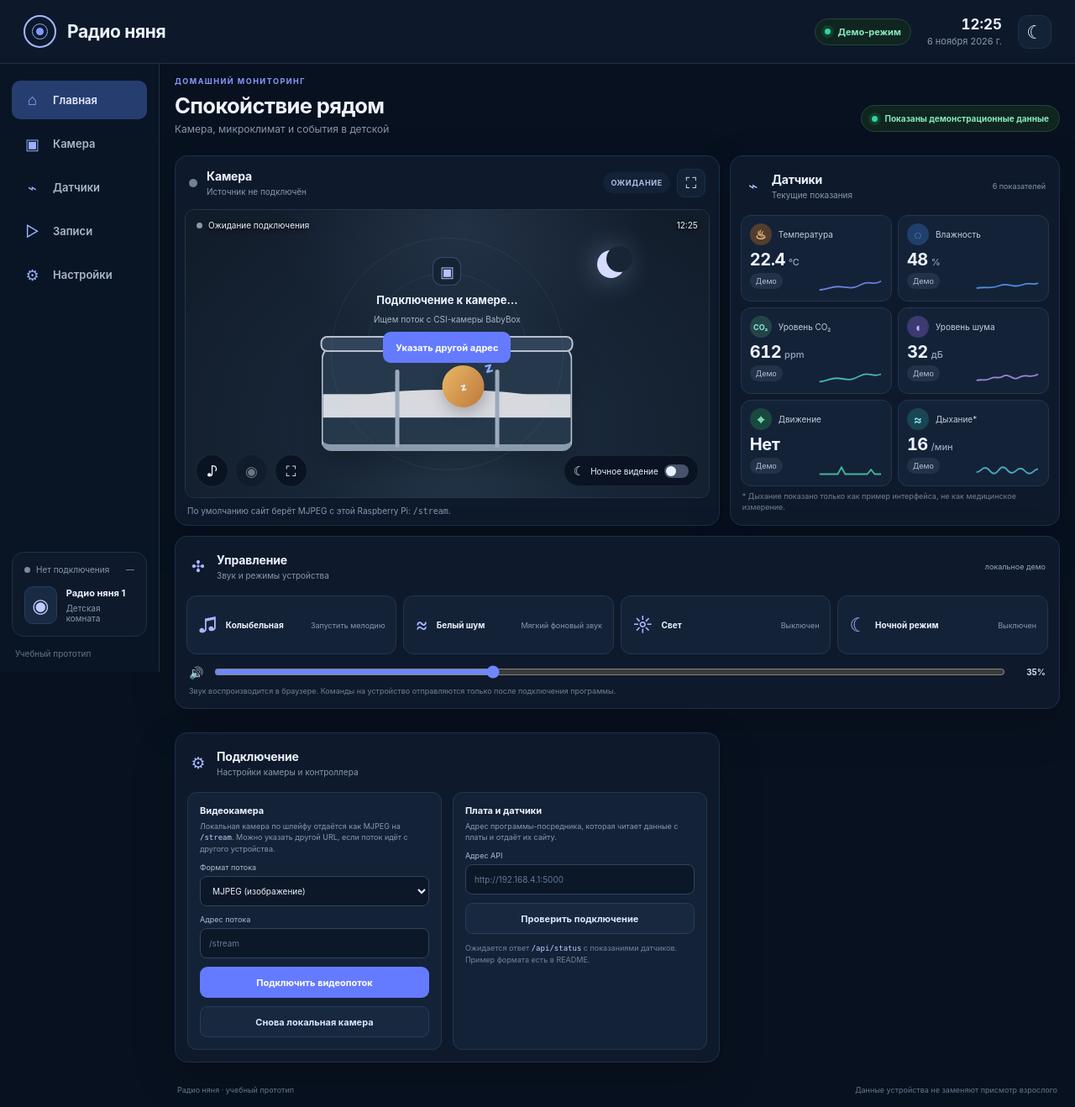
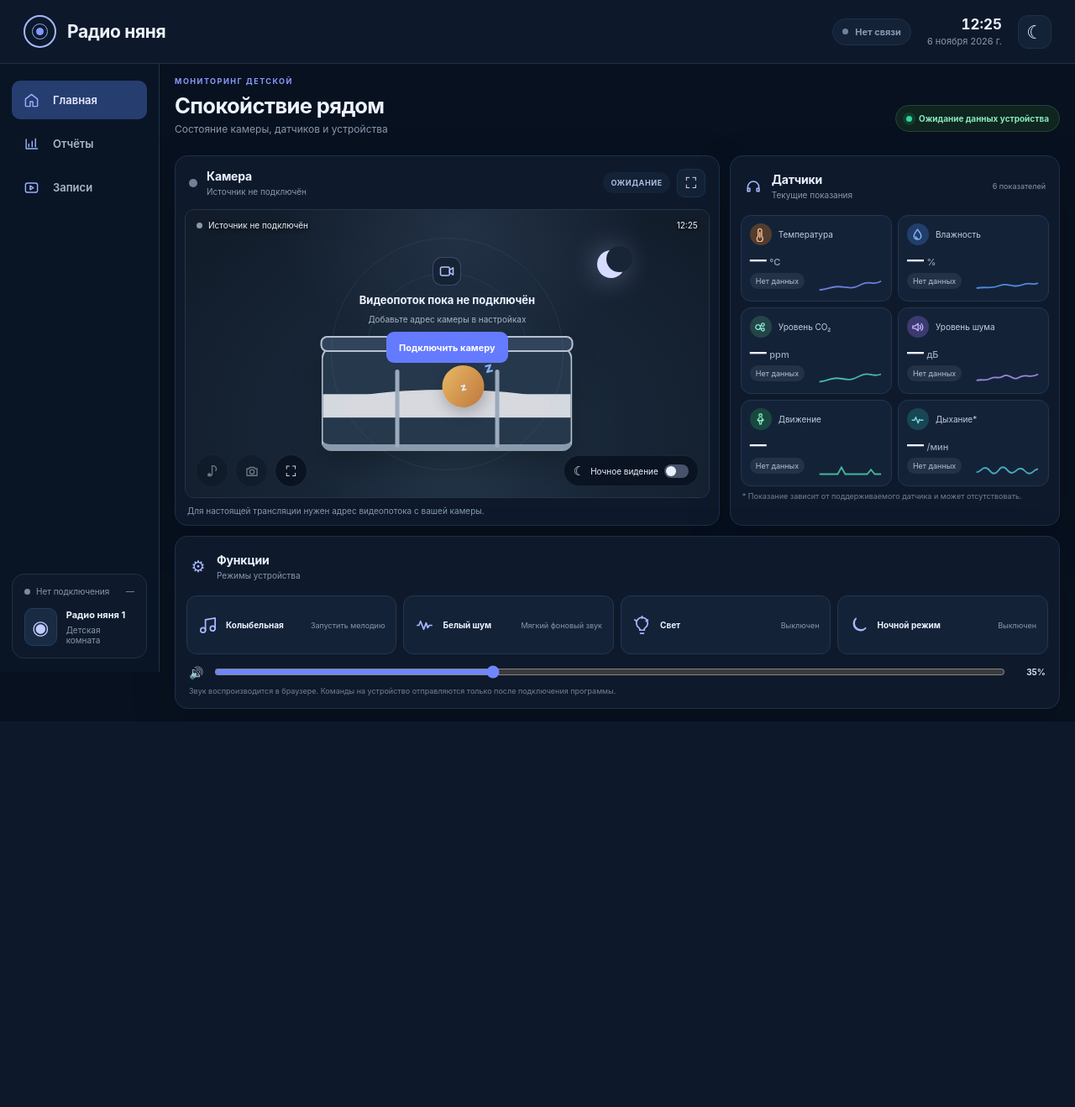
Before and after one commit to Kabakov-Ivan/BabyBox, a Flask app: page / in a window 1280 px wide. Shown: the whole page at 84% size. After the commit the page ends 859 px from the top, so only its background shows below. Run offline with Flask 3, Linux system fonts and the light colour scheme.

Commit message:
Правки по интерфейсу

```diff
--- a/monitor/templates/index.html
+++ b/monitor/templates/index.html
@@ -14,7 +14,7 @@
       <span>Радио няня</span>
     </a>
     <div class="topbar-right">
-      <span class="connection-pill" id="connectionPill"><i></i><span id="connectionText">Демо-режим</span></span>
+      <span class="connection-pill" id="connectionPill"><i></i><span id="connectionText">Нет связи</span></span>
       <div class="datetime"><strong id="clock">--:--</strong><span id="date">Загрузка даты</span></div>
       <button class="icon-button theme-button" id="themeBtn" type="button" aria-label="Переключить тему" title="Переключить тему">☾</button>
     </div>
@@ -23,23 +23,20 @@
   <div class="app-shell">
     <aside class="sidebar" aria-label="Основная навигация">
       <nav class="nav-list">
-        <a class="nav-item active" href="#dashboard"><span aria-hidden="true">⌂</span><b>Главная</b></a>
-        <a class="nav-item" href="#camera"><span aria-hidden="true">▣</span><b>Камера</b></a>
-        <a class="nav-item" href="#sensors"><span aria-hidden="true">⌁</span><b>Датчики</b></a>
-        <a class="nav-item" href="#recordings"><span aria-hidden="true">▷</span><b>Записи</b></a>
-        <a class="nav-item" href="#settings"><span aria-hidden="true">⚙</span><b>Настройки</b></a>
+        <a class="nav-item active" href="#dashboard" data-view="home"><span aria-hidden="true"><svg viewBox="0 0 24 24"><path d="m3 10 9-7 9 7v10a1 1 0 0 1-1 1h-6v-7h-4v7H4a1 1 0 0 1-1-1z"/></svg></span><b>Главная</b></a>
+        <a class="nav-item" href="#reports" data-view="reports"><span aria-hidden="true"><svg viewBox="0 0 24 24"><path d="M4 19V5m0 14h17M8 16v-4m5 4V8m5 8V4"/></svg></span><b>Отчёты</b></a>
+        <a class="nav-item" href="#recordings" data-view="recordings"><span aria-hidden="true"><svg viewBox="0 0 24 24"><rect x="3" y="5" width="18" height="14" rx="3"/><path d="m10 9 5 3-5 3z"/></svg></span><b>Записи</b></a>
       </nav>
       <div class="device-card">
         <div class="device-topline"><span class="device-dot" id="deviceDot"></span><span id="deviceState">Нет подключения</span><span class="battery">—</span></div>
         <div class="device-info"><span class="device-avatar">◉</span><span><b>Радио няня 1</b><small>Детская комната</small></span></div>
       </div>
-      <p class="sidebar-foot">Учебный прототип</p>
     </aside>
 
     <main class="dashboard" id="dashboard">
       <div class="page-heading">
-        <div><p class="eyebrow">ДОМАШНИЙ МОНИТОРИНГ</p><h1>Спокойствие рядом</h1><p class="subheading">Камера, микроклимат и события в детской</p></div>
-        <span class="demo-label" id="dataLabel"><i></i>Показаны демонстрационные данные</span>
+        <div><p class="eyebrow">МОНИТОРИНГ ДЕТСКОЙ</p><h1>Спокойствие рядом</h1><p class="subheading">Состояние камеры, датчиков и устройства</p></div>
+        <span class="demo-label" id="dataLabel"><i></i>Ожидание данных устройства</span>
       </div>
 
       <div class="top-grid">
@@ -52,7 +49,7 @@
             <div class="camera-illustration" id="streamPlaceholder">
               <div class="room-glow"></div><div class="moon-shape"></div>
               <div class="crib-illustration"><div class="crib-head"></div><div class="crib-mattress"></div><div class="crib-rail rail-one"></div><div class="crib-rail rail-two"></div><div class="sleeping-baby">z<sup>z</sup></div></div>
-              <div class="placeholder-copy"><span class="camera-placeholder-icon">▣</span><b>Подключение к камере…</b><span>Ищем поток с CSI-камеры BabyBox</span><button class="button button-primary" id="connectCameraBtn" type="button">Указать другой адрес</button></div>
+              <div class="placeholder-copy"><span class="camera-placeholder-icon"><svg viewBox="0 0 24 24"><rect x="3" y="6" width="13" height="12" rx="2"/><path d="m16 10 5-3v10l-5-3z"/></svg></span><b>Видеопоток пока не подключён</b><span>Добавьте адрес камеры в настройках</span><button class="button button-primary" id="connectCameraBtn" type="button">Подключить камеру</button></div>
             </div>
             <img class="stream-media" id="mjpegStream" alt="Трансляция с камеры" hidden>
             <video class="stream-media" id="videoStream" playsinline autoplay muted controls hidden></video>
@@ -60,43 +57,43 @@
             <div class="camera-overlay"><span><i></i><span id="overlayCameraState">Ожидание подключения</span></span><span id="streamClock">--:--</span></div>
             <div class="camera-controls">
               <button class="round-control" id="videoAudioBtn" type="button" aria-label="Включить звук видео" title="Звук видео">♪</button>
-              <button class="round-control" id="snapshotBtn" type="button" aria-label="Сделать снимок" title="Сделать снимок" disabled>◉</button>
+              <button class="round-control" id="snapshotBtn" type="button" aria-label="Сделать снимок" title="Сделать снимок" disabled><svg viewBox="0 0 24 24"><path d="M4 8h3l1.5-2h7L17 8h3v11H4z"/><circle cx="12" cy="13" r="3.5"/></svg></button>
               <button class="round-control" id="cameraFullscreenBtn" type="button" aria-label="Развернуть видео" title="На весь экран">⛶</button>
               <button class="night-control" id="nightVisionBtn" type="button" aria-pressed="false"><span>☾</span> Ночное видение <i></i></button>
             </div>
           </div>
-          <p class="camera-note" id="cameraNote">По умолчанию сайт берёт MJPEG с этой Raspberry Pi: <code>/stream</code>.</p>
+          <p class="camera-note" id="cameraNote">Для настоящей трансляции нужен адрес видеопотока с вашей камеры.</p>
         </section>
 
         <section class="panel sensors-panel" id="sensors" aria-labelledby="sensorsTitle">
-          <div class="panel-heading compact-heading"><div class="heading-title"><span class="section-symbol">⌁</span><div><h2 id="sensorsTitle">Датчики</h2><p>Текущие показания</p></div></div><span class="small-count">6 показателей</span></div>
+          <div class="panel-heading compact-heading"><div class="heading-title"><span class="section-symbol"><svg viewBox="0 0 24 24" aria-hidden="true"><path d="M4 20v-6a8 8 0 1 1 16 0v6"/><path d="M4 16h3v4H4zm13 0h3v4h-3z"/></svg></span><div><h2 id="sensorsTitle">Датчики</h2><p>Текущие показания</p></div></div><span class="small-count">6 показателей</span></div>
           <div class="sensor-grid">
-            <article class="sensor-card" data-card="temp_c"><span class="sensor-icon temp-icon">♨</span><span class="sensor-name">Температура</span><strong><span data-reading="temp_c">22.4</span><em>°C</em></strong><small class="sensor-state" data-state="temp_c">Демо</small><svg class="sparkline temp-line" viewBox="0 0 100 24" aria-hidden="true"><path d="M1 19 C18 18 19 12 35 14 S55 17 68 10 S87 13 99 5"/></svg></article>
-            <article class="sensor-card" data-card="humidity_pct"><span class="sensor-icon humidity-icon">◌</span><span class="sensor-name">Влажность</span><strong><span data-reading="humidity_pct">48</span><em>%</em></strong><small class="sensor-state" data-state="humidity_pct">Демо</small><svg class="sparkline humidity-line" viewBox="0 0 100 24" aria-hidden="true"><path d="M1 16 C18 13 24 18 38 12 S58 17 73 11 S89 13 99 8"/></svg></article>
-            <article class="sensor-card" data-card="co2_ppm"><span class="sensor-icon co2-icon">CO₂</span><span class="sensor-name">Уровень CO₂</span><strong><span data-reading="co2_ppm">612</span><em>ppm</em></strong><small class="sensor-state" data-state="co2_ppm">Демо</small><svg class="sparkline co2-line" viewBox="0 0 100 24" aria-hidden="true"><path d="M1 18 C18 16 20 10 35 13 S53 15 67 8 S82 12 99 6"/></svg></article>
-            <article class="sensor-card" data-card="noise_db"><span class="sensor-icon sound-icon">◖</span><span class="sensor-name">Уровень шума</span><strong><span data-reading="noise_db">32</span><em>дБ</em></strong><small class="sensor-state" data-state="noise_db">Демо</small><svg class="sparkline sound-line" viewBox="0 0 100 24" aria-hidden="true"><path d="M1 16 C12 13 13 18 23 13 S35 15 44 9 S58 18 69 11 S86 14 99 6"/></svg></article>
-            <article class="sensor-card" data-card="motion"><span class="sensor-icon motion-icon">⌖</span><span class="sensor-name">Движение</span><strong class="text-reading" data-reading="motion">Нет</strong><small class="sensor-state" data-state="motion">Демо</small><svg class="sparkline motion-line" viewBox="0 0 100 24" aria-hidden="true"><path d="M1 18 L30 18 L36 7 L42 18 L77 18 L83 11 L89 18 L99 18"/></svg></article>
-            <article class="sensor-card" data-card="respiration_bpm"><span class="sensor-icon breath-icon">≈</span><span class="sensor-name">Дыхание*</span><strong><span data-reading="respiration_bpm">16</span><em>/мин</em></strong><small class="sensor-state" data-state="respiration_bpm">Демо</small><svg class="sparkline breath-line" viewBox="0 0 100 24" aria-hidden="true"><path d="M1 15 C8 15 8 8 15 8 S22 17 29 17 S36 7 43 7 S50 16 57 16 S64 9 71 9 S78 17 85 17 S92 10 99 10"/></svg></article>
+            <article class="sensor-card" data-card="temp_c"><span class="sensor-icon temp-icon" aria-hidden="true"><svg viewBox="0 0 24 24"><path d="M14 14.8V5a3 3 0 0 0-6 0v9.8a5 5 0 1 0 6 0Z"/><path d="M11 8v9"/></svg></span><span class="sensor-name">Температура</span><strong><span data-reading="temp_c">—</span><em>°C</em></strong><small class="sensor-state" data-state="temp_c">Нет данных</small><svg class="sparkline temp-line" viewBox="0 0 100 24" aria-hidden="true"><path d="M1 19 C18 18 19 12 35 14 S55 17 68 10 S87 13 99 5"/></svg></article>
+            <article class="sensor-card" data-card="humidity_pct"><span class="sensor-icon humidity-icon" aria-hidden="true"><svg viewBox="0 0 24 24"><path d="M12 3C9.3 7 6 10.2 6 14a6 6 0 0 0 12 0c0-3.8-3.3-7-6-11Z"/><path d="M9 15a3 3 0 0 0 3 3"/></svg></span><span class="sensor-name">Влажность</span><strong><span data-reading="humidity_pct">—</span><em>%</em></strong><small class="sensor-state" data-state="humidity_pct">Нет данных</small><svg class="sparkline humidity-line" viewBox="0 0 100 24" aria-hidden="true"><path d="M1 16 C18 13 24 18 38 12 S58 17 73 11 S89 13 99 8"/></svg></article>
+            <article class="sensor-card" data-card="co2_ppm"><span class="sensor-icon co2-icon" aria-hidden="true"><svg viewBox="0 0 24 24"><circle cx="8" cy="12" r="4"/><circle cx="16" cy="8" r="2.5"/><circle cx="16" cy="16" r="2.5"/><path d="m11.5 10 2-1m-2 5 2 1"/></svg></span><span class="sensor-name">Уровень CO₂</span><strong><span data-reading="co2_ppm">—</span><em>ppm</em></strong><small class="sensor-state" data-state="co2_ppm">Нет данных</small><svg class="sparkline co2-line" viewBox="0 0 100 24" aria-hidden="true"><path d="M1 18 C18 16 20 10 35 13 S53 15 67 8 S82 12 99 6"/></svg></article>
+            <article class="sensor-card" data-card="noise_db"><span class="sensor-icon sound-icon" aria-hidden="true"><svg viewBox="0 0 24 24"><path d="M4 10v4h4l5 4V6l-5 4z"/><path d="M16 9a5 5 0 0 1 0 6m2.5-8.5a8.5 8.5 0 0 1 0 11"/></svg></span><span class="sensor-name">Уровень шума</span><strong><span data-reading="noise_db">—</span><em>дБ</em></strong><small class="sensor-state" data-state="noise_db">Нет данных</small><svg class="sparkline sound-line" viewBox="0 0 100 24" aria-hidden="true"><path d="M1 16 C12 13 13 18 23 13 S35 15 44 9 S58 18 69 11 S86 14 99 6"/></svg></article>
+            <article class="sensor-card" data-card="motion"><span class="sensor-icon motion-icon" aria-hidden="true"><svg viewBox="0 0 24 24"><circle cx="12" cy="5" r="2.5"/><path d="m10 9-3 4 3 2 1 5m3-11 3 4-3 2-1 5m-5-7 4 1 4-2"/></svg></span><span class="sensor-name">Движение</span><strong class="text-reading" data-reading="motion">—</strong><small class="sensor-state" data-state="motion">Нет данных</small><svg class="sparkline motion-line" viewBox="0 0 100 24" aria-hidden="true"><path d="M1 18 L30 18 L36 7 L42 18 L77 18 L83 11 L89 18 L99 18"/></svg></article>
+            <article class="sensor-card" data-card="respiration_bpm"><span class="sensor-icon breath-icon" aria-hidden="true"><svg viewBox="0 0 24 24"><path d="M3 13h4l2-5 4 10 2-6 2 1h4"/></svg></span><span class="sensor-name">Дыхание*</span><strong><span data-reading="respiration_bpm">—</span><em>/мин</em></strong><small class="sensor-state" data-state="respiration_bpm">Нет данных</small><svg class="sparkline breath-line" viewBox="0 0 100 24" aria-hidden="true"><path d="M1 15 C8 15 8 8 15 8 S22 17 29 17 S36 7 43 7 S50 16 57 16 S64 9 71 9 S78 17 85 17 S92 10 99 10"/></svg></article>
           </div>
-          <p class="sensor-footnote">* Дыхание показано только как пример интерфейса, не как медицинское измерение.</p>
+          <p class="sensor-footnote">* Показание зависит от поддерживаемого датчика и может отсутствовать.</p>
         </section>
       </div>
 
       <div class="bottom-grid">
         <section class="panel controls-panel" aria-labelledby="controlsTitle">
-          <div class="panel-heading compact-heading"><div class="heading-title"><span class="section-symbol">✣</span><div><h2 id="controlsTitle">Управление</h2><p>Звук и режимы устройства</p></div></div><span class="demo-mini">локальное демо</span></div>
+          <div class="panel-heading compact-heading"><div class="heading-title"><span class="section-symbol">⚙</span><div><h2 id="controlsTitle">Функции</h2><p>Режимы устройства</p></div></div></div>
           <div class="control-grid">
-            <button class="control-tile" type="button" data-action="lullaby" aria-pressed="false"><span class="control-icon">♫</span><b>Колыбельная</b><small>Запустить мелодию</small></button>
-            <button class="control-tile" type="button" data-action="white_noise" aria-pressed="false"><span class="control-icon">≈</span><b>Белый шум</b><small>Мягкий фоновый звук</small></button>
-            <button class="control-tile" type="button" data-action="light" aria-pressed="false"><span class="control-icon">☼</span><b>Свет</b><small class="control-state">Выключен</small></button>
-            <button class="control-tile" type="button" data-action="night_mode" aria-pressed="false"><span class="control-icon">☾</span><b>Ночной режим</b><small class="control-state">Выключен</small></button>
+            <button class="control-tile" type="button" data-action="lullaby" aria-pressed="false"><span class="control-icon"><svg viewBox="0 0 24 24" aria-hidden="true"><path d="M9 18V5l12-2v13"/><circle cx="6" cy="18" r="3"/><circle cx="18" cy="16" r="3"/></svg></span><b>Колыбельная</b><small>Запустить мелодию</small></button>
+            <button class="control-tile" type="button" data-action="white_noise" aria-pressed="false"><span class="control-icon"><svg viewBox="0 0 24 24" aria-hidden="true"><path d="M3 12h2l2-5 4 10 3-8 2 6 2-3h3"/></svg></span><b>Белый шум</b><small>Мягкий фоновый звук</small></button>
+            <button class="control-tile" type="button" data-action="light" aria-pressed="false"><span class="control-icon"><svg viewBox="0 0 24 24" aria-hidden="true"><path d="M9 18h6m-5 4h4m-6-7a7 7 0 1 1 8 0c-1 .8-1.5 1.7-1.5 3h-5c0-1.3-.5-2.2-1.5-3Z"/><path d="M12 1v2M3 5l2 2m14-2-2 2"/></svg></span><b>Свет</b><small class="control-state">Выключен</small></button>
+            <button class="control-tile" type="button" data-action="night_mode" aria-pressed="false"><span class="control-icon"><svg viewBox="0 0 24 24" aria-hidden="true"><path d="M20.5 15.5A8.5 8.5 0 0 1 8.5 3.5 8.5 8.5 0 1 0 20.5 15.5Z"/></svg></span><b>Ночной режим</b><small class="control-state">Выключен</small></button>
           </div>
           <div class="volume-row"><span aria-hidden="true">🔊</span><label for="volumeSlider" class="visually-hidden">Громкость</label><input id="volumeSlider" type="range" min="0" max="100" value="35"><b id="volumeValue">35%</b></div>
           <p class="controls-note" id="controlsNote">Звук воспроизводится в браузере. Команды на устройство отправляются только после подключения программы.</p>
         </section>
 
         <section class="panel events-panel" aria-labelledby="eventsTitle">
-          <div class="panel-heading compact-heading"><div class="heading-title"><span class="section-symbol">✳</span><div><h2 id="eventsTitle">Последние события</h2><p id="eventsSubtitle">Примеры для макета</p></div></div><button class="text-button" id="clearEventsBtn" type="button">Очистить</button></div>
+          <div class="panel-heading compact-heading"><div class="heading-title"><span class="section-symbol">◷</span><div><h2 id="eventsTitle">Последние события</h2><p id="eventsSubtitle">События за сутки</p></div></div><button class="text-button" id="clearEventsBtn" type="button">Очистить</button></div>
           <div class="event-list" id="eventList" aria-live="polite"></div>
         </section>
       </div>
@@ -106,15 +103,25 @@
         <div class="recording-list" id="recordingList"><div class="empty-state"><span>▧</span><b>Записей пока нет</b><small>Подключите видеопоток, чтобы сохранить фрагмент.</small></div></div>
       </section>
 
-      <section class="panel settings-panel" id="settings" aria-labelledby="settingsTitle">
+      <section class="reports-view view-panel" id="reports" aria-labelledby="reportsTitle" hidden>
+        <div class="page-heading"><div><p class="eyebrow">СТАТИСТИКА</p><h1 id="reportsTitle">Отчёты за сутки</h1><p class="subheading">Сводка показаний и событий за последние 24 часа</p></div></div>
+        <div class="report-cards">
+          <article class="report-card"><span>Температура</span><strong data-report="temp_c">—</strong><small>Текущее показание · °C</small></article>
+          <article class="report-card"><span>Влажность</span><strong data-report="humidity_pct">—</strong><small>Текущее показание · %</small></article>
+          <article class="report-card"><span>CO₂</span><strong data-report="co2_ppm">—</strong><small>Текущее показание · ppm</small></article>
+          <article class="report-card"><span>События</span><strong id="dailyEventCount">0</strong><small>За последние 24 часа</small></article>
+        </div>
+        <section class="panel report-events"><div class="panel-heading compact-heading"><div class="heading-title"><span class="section-symbol">◷</span><div><h2>Лента событий</h2><p>За последние 24 часа</p></div></div></div><div class="event-list" id="reportEventList"><div class="empty-events">Событий пока нет</div></div></section>
+      </section>
+
+      <section class="panel settings-panel" id="settings" aria-labelledby="settingsTitle" hidden>
         <div class="panel-heading compact-heading"><div class="heading-title"><span class="section-symbol">⚙</span><div><h2 id="settingsTitle">Подключение</h2><p>Настройки камеры и контроллера</p></div></div></div>
         <div class="settings-grid">
           <form id="cameraForm" class="setting-block">
-            <div><h3>Видеокамера</h3><p>Локальная камера по шлейфу отдаётся как MJPEG на <code>/stream</code>. Можно указать другой URL, если поток идёт с другого устройства.</p></div>
+            <div><h3>Видеокамера</h3><p>Укажите URL потока. Для MJPEG обычно подходит адрес вида <code>http://адрес-камеры/video</code>.</p></div>
             <label>Формат потока<select id="streamType"><option value="mjpeg">MJPEG (изображение)</option><option value="video">Видеофайл или видеопоток</option></select></label>
-            <label>Адрес потока<input id="streamUrl" type="url" inputmode="url" placeholder="/stream" autocomplete="url"></label>
+            <label>Адрес потока<input id="streamUrl" type="url" inputmode="url" placeholder="http://192.168.4.1:81/stream" autocomplete="url"></label>
             <button class="button button-primary" type="submit">Подключить видеопоток</button>
-            <button class="button button-secondary" id="useLocalCameraBtn" type="button">Снова локальная камера</button>
           </form>
           <form id="deviceForm" class="setting-block">
             <div><h3>Плата и датчики</h3><p>Адрес программы-посредника, которая читает данные с платы и отдаёт их сайту.</p></div>
@@ -124,14 +131,14 @@
           </form>
         </div>
       </section>
-      <footer class="page-footer">Радио няня · учебный прототип <span>Данные устройства не заменяют присмотр взрослого</span></footer>
+      <footer class="page-footer">Радио няня <span>Данные устройства не заменяют присмотр взрослого</span></footer>
     </main>
   </div>
 
   <dialog class="connect-dialog" id="connectDialog">
     <form method="dialog" class="dialog-close-row"><button class="icon-button" value="close" aria-label="Закрыть">×</button></form>
-    <span class="dialog-icon">▣</span><h2>Подключить камеру</h2><p>По умолчанию используется локальный поток <code>/stream</code>. Укажите другой адрес только если камера на другом устройстве.</p>
-    <form id="quickCameraForm"><label>Тип потока<select id="quickStreamType"><option value="mjpeg">MJPEG</option><option value="video">Видеопоток</option></select></label><label>URL камеры<input id="quickStreamUrl" type="url" placeholder="/stream" required></label><button class="button button-primary" type="submit">Подключить</button></form>
+    <span class="dialog-icon">▣</span><h2>Подключить камеру</h2><p>Вставьте адрес видеопотока с камеры. Его можно изменить позже в разделе «Настройки».</p>
+    <form id="quickCameraForm"><label>Тип потока<select id="quickStreamType"><option value="mjpeg">MJPEG</option><option value="video">Видеопоток</option></select></label><label>URL камеры<input id="quickStreamUrl" type="url" placeholder="http://192.168.4.1:81/stream" required></label><button class="button button-primary" type="submit">Подключить</button></form>
   </dialog>
   <div class="toast" id="toast" role="status" aria-live="polite"></div>
   <script src="../static/script.js"></script>
```
